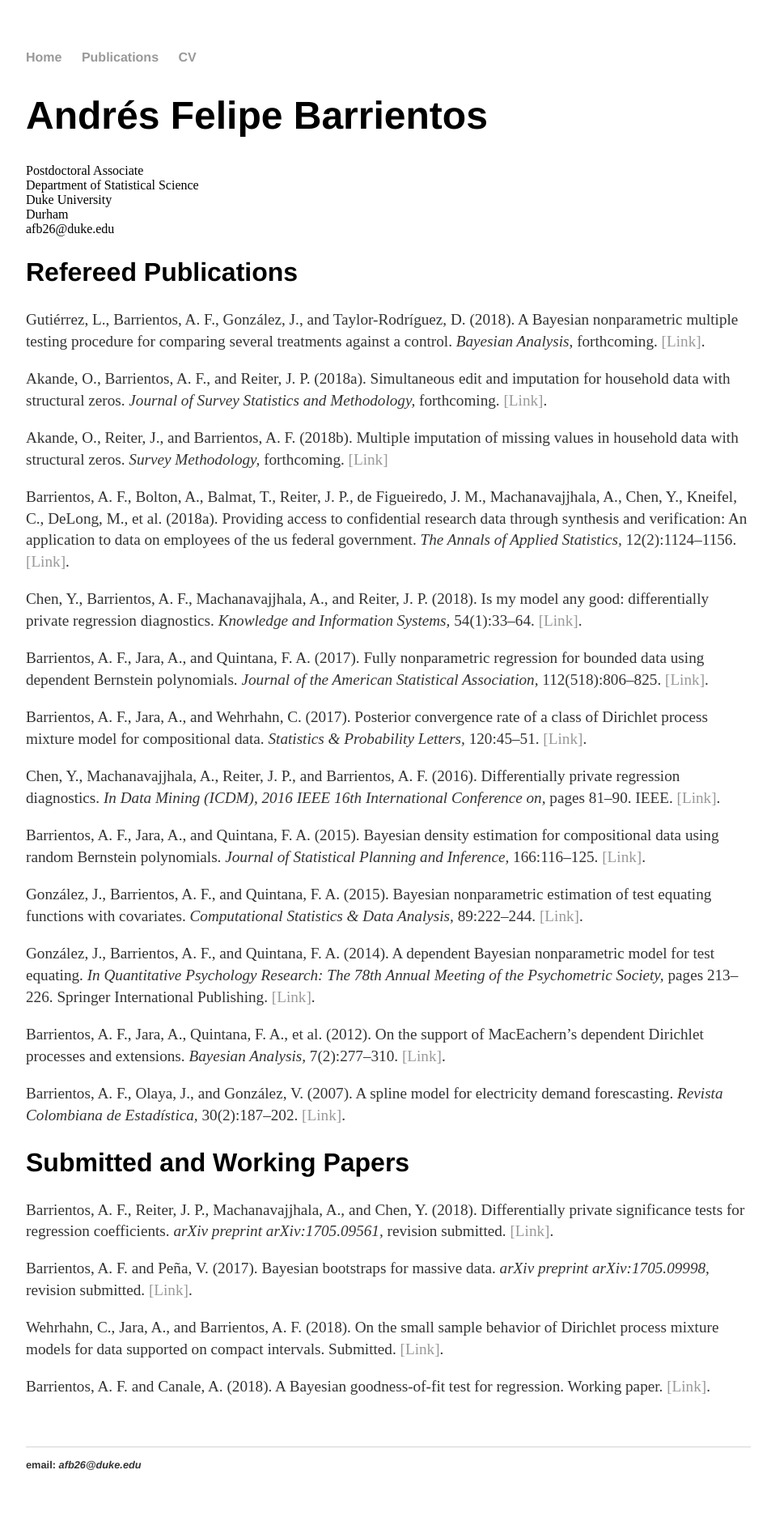
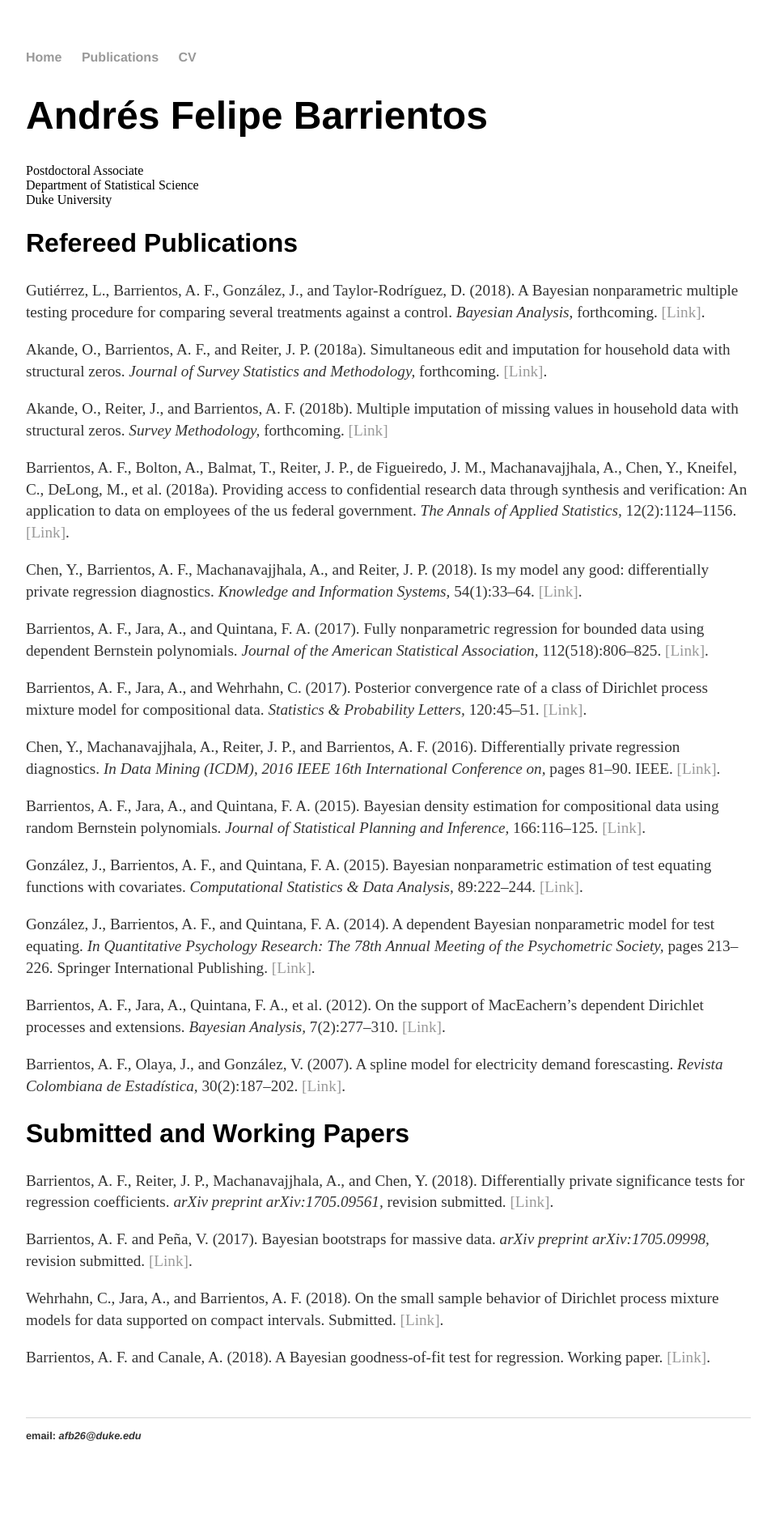
Before and after one commit to anfebar/anfebar.github.io, a Jekyll site: the page built from cv/index.html, in a window 1280 px wide. Shown: the whole page at 81% size, without its empty margins (160-1113 px from the left). Built offline with Jekyll 4.4.1, drawn with Linux system fonts in a browser that asks for light colours; after the commit the page ends 1843 px from its top, so only the background shows below that.

Commit message:
Update index.html

```diff
--- a/cv/index.html
+++ b/cv/index.html
@@ -9,9 +9,9 @@ title: Andrés F. Barrientos
 					Postdoctoral Associate <br>
 					Department of Statistical Science<br>
 					Duke University<br>
-						Durham<br>
+						<!--Durham<br>-->
 					<!--<abbr title="phone">P:</abbr> (123) 456-7890<br>-->
-					<span class="obfuscate">afb26@duke.edu</span>
+					<!--<span class="obfuscate">afb26@duke.edu</span>-->
 					</address>
 
 					<h2>Refereed Publications</h2>
```
